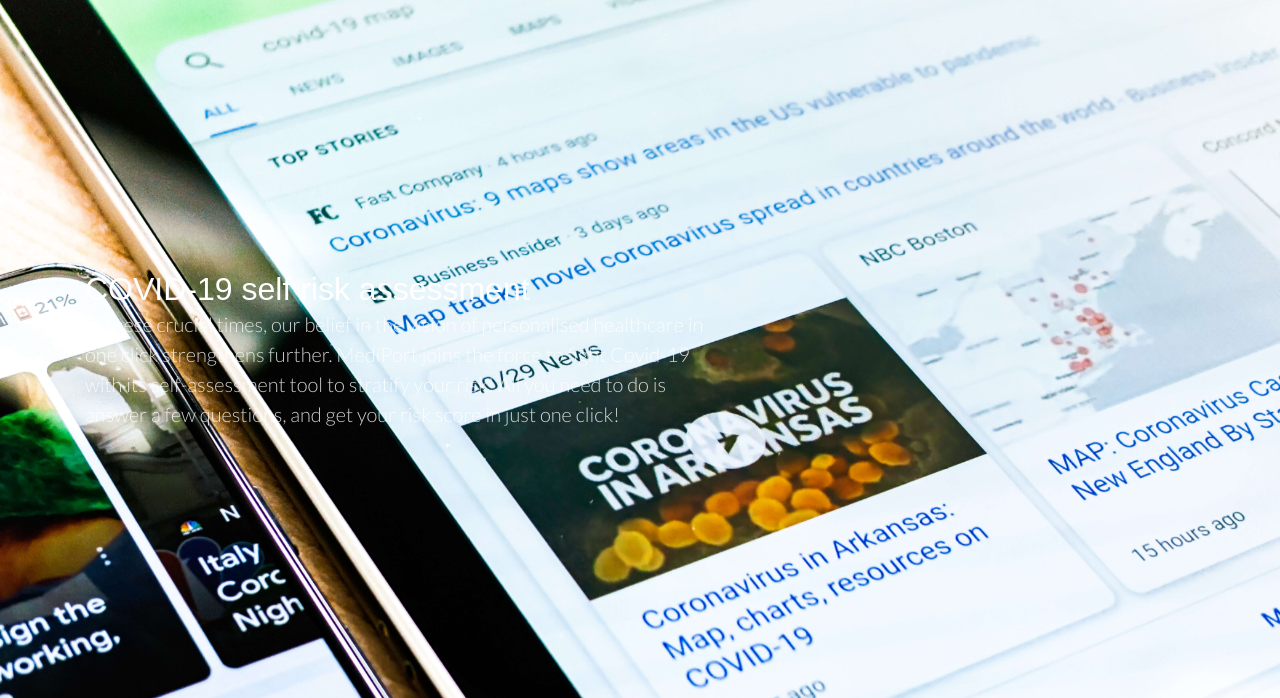
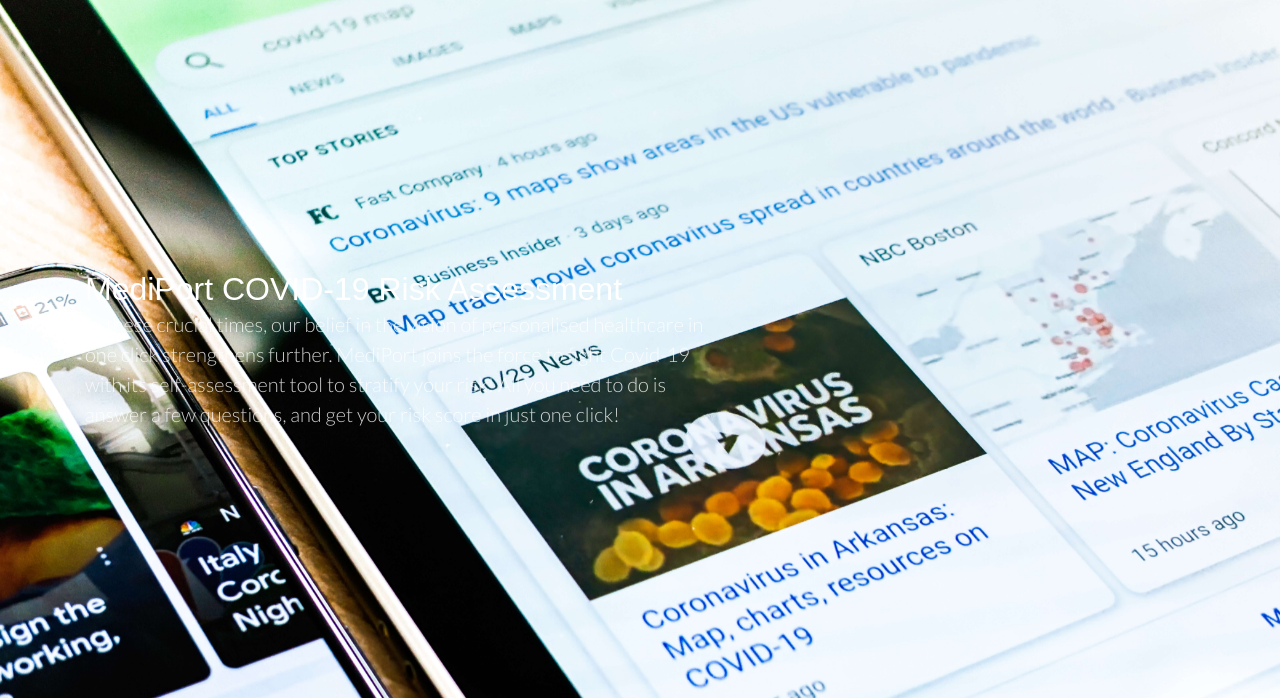
Before and after one commit to ShubhamJainPHE/mediport-1, a Django app: page /coronavirus/ in a window 1280 px wide. Shown: the part 73-771 px from the top of the page. Run offline with Django 3.2, Linux system fonts and the light colour scheme; some libraries are stand-ins or nearby versions.

Commit message:
Update coronavirus.html

```diff
--- a/medapp/templates/Coronavirus/coronavirus.html
+++ b/medapp/templates/Coronavirus/coronavirus.html
@@ -307,7 +307,7 @@
         <div class="container">
           <div class="row slider-text align-items-center">
             <div class="col-md-7 col-sm-12 element-animate">
-               <H2>COVID-19 self risk assessment</H2>
+               <H2>MediPort COVID-19 Risk Assessment</H2>
                <p >In these crucial times, our belief in the vision of personalised healthcare in one click strengthens further. MediPort joins the force to fight Covid-19 with its self-assessment tool to stratify your risk! All you need to do is answer a few questions, and get your risk score in just one click!</p>
             </div>
           </div>
```
